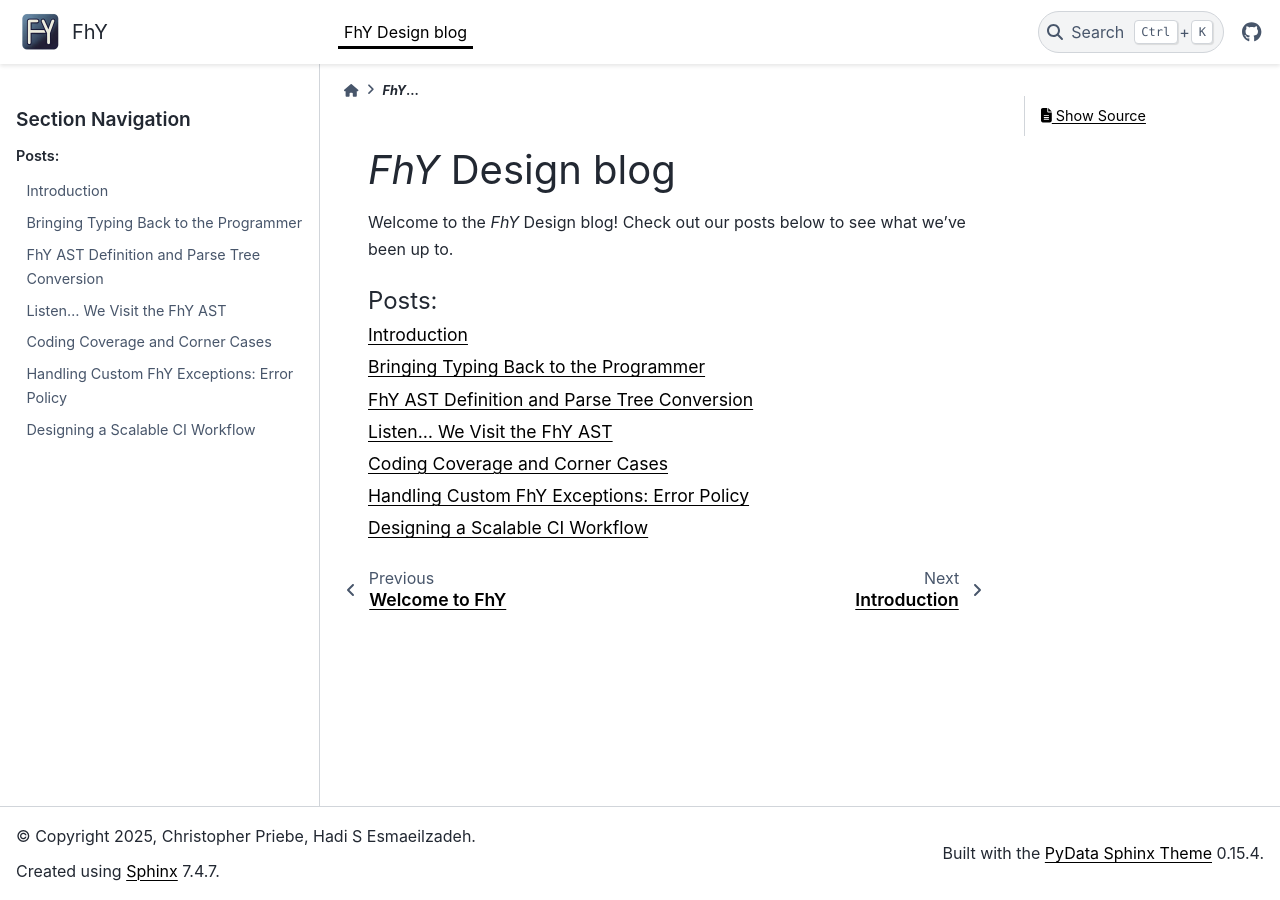
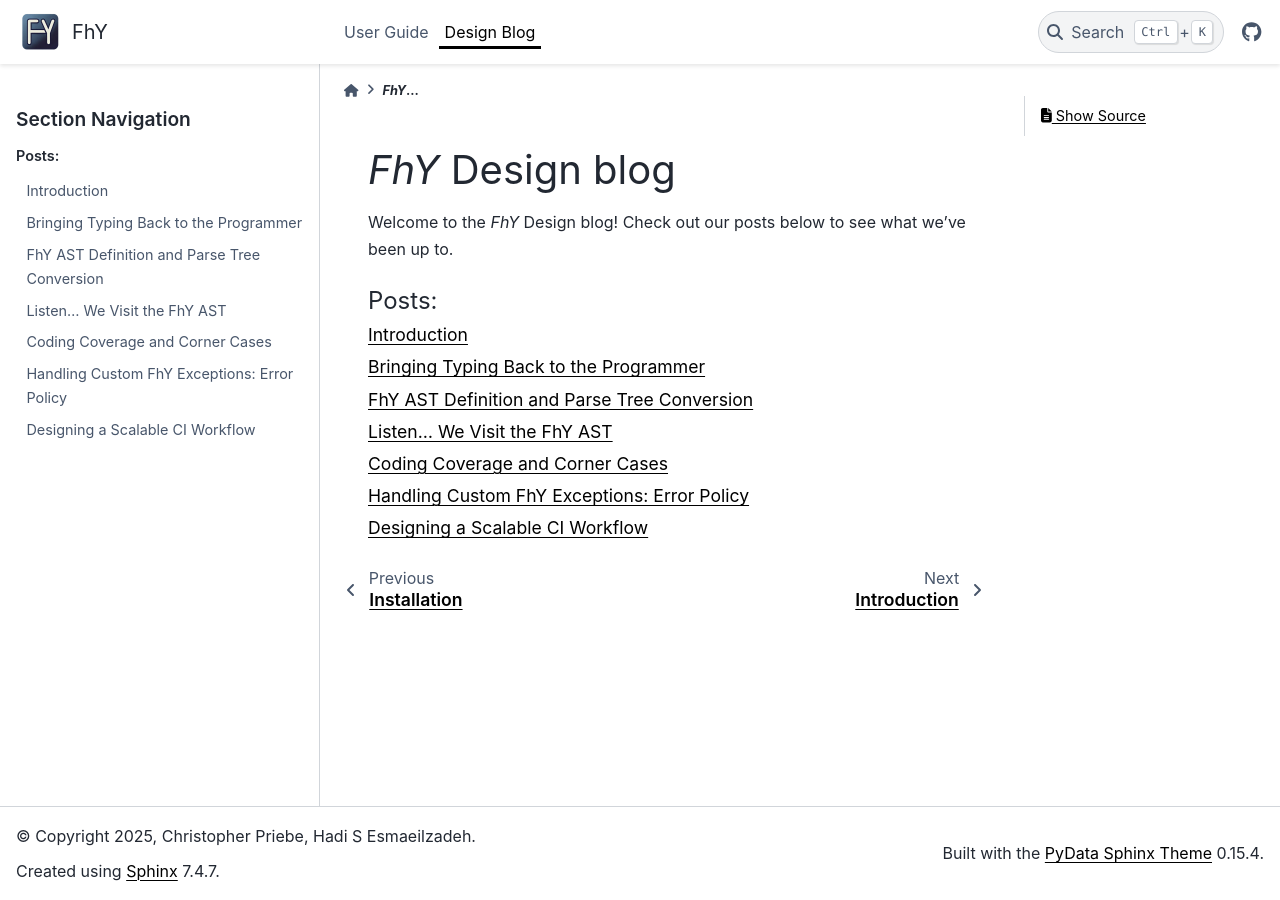
Before and after one commit to actlab-fhy/FhY, a Sphinx documentation site: the page built from docs/source/design_blog/index.rst, in a window 1280 px wide. Built offline with Sphinx 7.4.7 and the PyData theme 0.15.4, drawn with Linux system fonts in a browser that asks for light colours; pages that are not in the unit, such as notebooks, are missing from menus.

Commit message:
fix(docs): Updated toctree on index.

```diff
--- a/docs/source/index.rst
+++ b/docs/source/index.rst
@@ -1,8 +1,8 @@
 .. title:: Welcome to FhY
 
 .. toctree::
+   :hidden:
    :maxdepth: 1
-   :caption: Contents:
 
-   install
-   design_blog/index
+   User Guide <user_guide/index>
+   Design Blog <design_blog/index>
```
